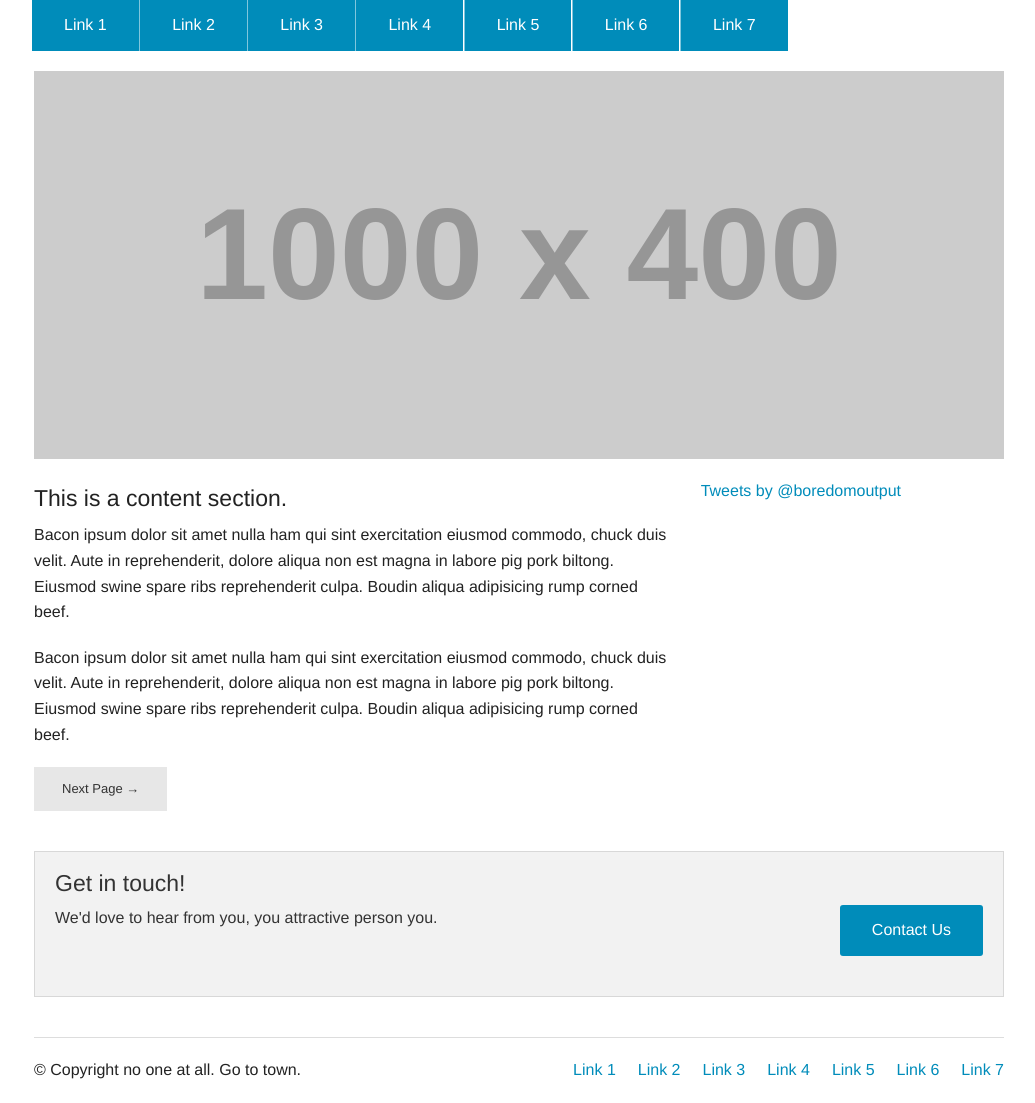
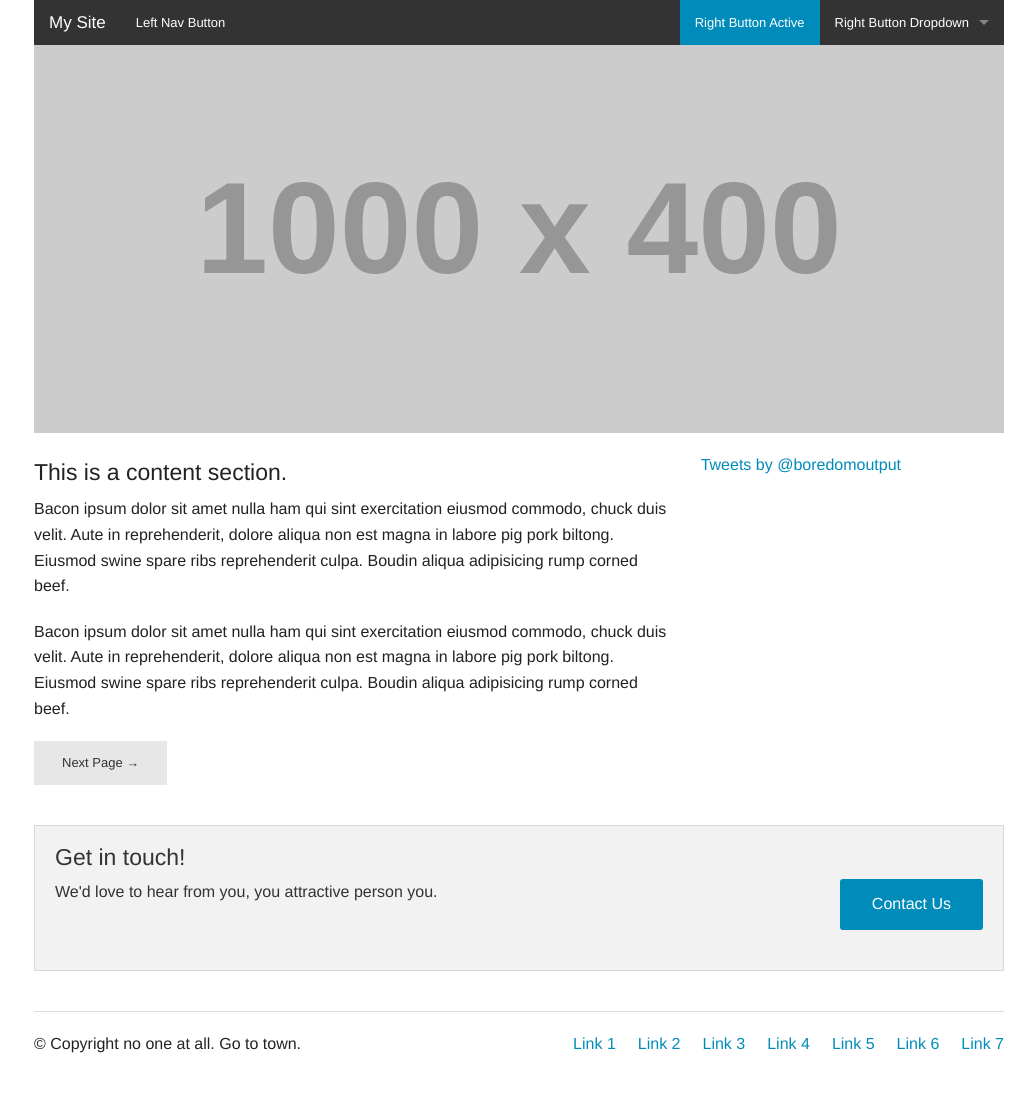
Before and after one commit to clickdragmedia/clickdrag, a plain HTML site: page index.html in a window 1280 px wide. Shown: the whole page, without its empty margins (121-1156 px from the left). After the commit the page ends 1077 px from the top, so only its background shows below. Drawn offline with Linux system fonts and the light colour scheme; placeholder pictures from the web are drawn by us.

Commit message:
Update index.html

```diff
--- a/index.html
+++ b/index.html
@@ -11,15 +11,34 @@
 
     <div class="row">
     <div class="large-12 columns">
-      <ul class="button-group">
-        <li><a href="#" class="button">Link 1</a></li>
-        <li><a href="#" class="button">Link 2</a></li>
-        <li><a href="#" class="button">Link 3</a></li>
-        <li><a href="#" class="button">Link 4</a></li>
-        <li><a href="#" class="button">Link 5</a></li>
-        <li><a href="#" class="button">Link 6</a></li>
-        <li><a href="#" class="button">Link 7</a></li>
-      </ul>
+      <nav class="top-bar" data-topbar role="navigation">
+  <ul class="title-area">
+    <li class="name">
+      <h1><a href="#">My Site</a></h1>
+    </li>
+     <!-- Remove the class "menu-icon" to get rid of menu icon. Take out "Menu" to just have icon alone -->
+    <li class="toggle-topbar menu-icon"><a href="#"><span>Menu</span></a></li>
+  </ul>
+
+  <section class="top-bar-section">
+    <!-- Right Nav Section -->
+    <ul class="right">
+      <li class="active"><a href="#">Right Button Active</a></li>
+      <li class="has-dropdown">
+        <a href="#">Right Button Dropdown</a>
+        <ul class="dropdown">
+          <li><a href="#">First link in dropdown</a></li>
+          <li class="active"><a href="#">Active link in dropdown</a></li>
+        </ul>
+      </li>
+    </ul>
+
+    <!-- Left Nav Section -->
+    <ul class="left">
+      <li><a href="#">Left Nav Button</a></li>
+    </ul>
+  </section>
+</nav>
 
 
       <p><img src="http://placehold.it/1000x400&text=[banner img]"/></p>
```
